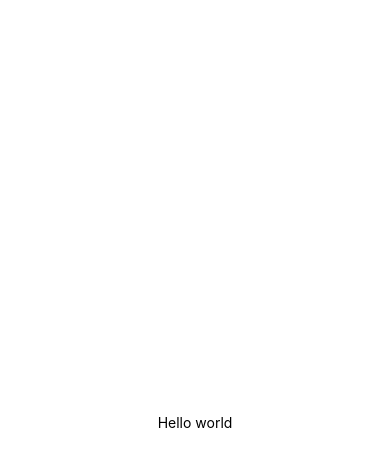
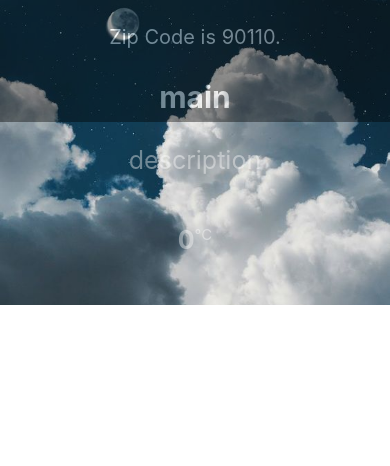
Before and after one commit to Wikanda-Ch/3SA04, a React Native app: screen / in a window 390 px wide. Shown: the top 466 px of the page. Built offline with nearby package versions, Linux system fonts and the light colour scheme.

Commit message:
section 4

```diff
--- a/App.js
+++ b/App.js
@@ -1,14 +1,13 @@
 import { StatusBar } from 'expo-status-bar';
 import React from 'react';
-import { StyleSheet, Text, View } from 'react-native';
+import { StyleSheet, View } from 'react-native';
+import Wheather from './components/Weather';
+import Constants from 'expo-constants';
 
 export default function App() {
-  const doIt = () => {
-    console.log("Hello from console")
-  }
   return (
     <View style={styles.container}>
-      <Text onPress={doIt}>Hello world</Text>
+      <Wheather zipCode="90110"/>
       <StatusBar style="auto" />
     </View>
   );
@@ -16,9 +15,6 @@
 
 const styles = StyleSheet.create({
   container: {
-    flex: 1,
-    backgroundColor: '#fff',
-    alignItems: 'center',
-    justifyContent: 'center',
+    paddingTop: Constants.statusBarHeight
   },
 });
--- /dev/null
+++ b/components/Forecast.js
@@ -0,0 +1,42 @@
+import React from 'react'
+import { View, Text, StyleSheet } from 'react-native'
+
+export default function Forecast(props) {
+    return (
+        <View>
+            <Text style = {styles.content}>{props.main}</Text>
+            <Text style = {styles.contentone}>{props.description}</Text>
+            <View style={{flexDirection: 'row', padding: 50}}>
+                <Text style = {styles.contenttwo}>{props.temp}</Text>
+                <Text style = {styles.contentthree}>°C</Text>
+            </View>
+        </View>
+    )
+   }
+
+   const styles = StyleSheet.create({
+       content:{
+           paddingTop: 30,
+           textAlign : 'center',
+           fontSize: 30,
+           fontWeight: 'bold',
+           color: 'white'
+       },
+       contentone:{
+            paddingTop: 30,
+            textAlign : 'center',
+            fontSize: 25,
+            color: 'white'
+        },
+        contenttwo:{
+            fontSize: 25,
+            fontWeight: 'bold',
+            color: 'white'
+        },
+        contentthree:{
+            textAlignVertical: 'center',
+            fontSize: 15,
+            color: 'white'
+        }
+
+   })
--- /dev/null
+++ b/components/Weather.js
@@ -0,0 +1,41 @@
+import React, { useState } from 'react'
+import { Text, View, ImageBackground, StyleSheet } from 'react-native'
+import Forecast from './Forecast'
+
+export default function Wheather(props){
+    const [forecastInfo, setForecastInfo] = useState({
+        main: 'main',
+        description: 'description',
+        temp: 0
+    })
+
+    return (
+        <ImageBackground source={require('../bg.jpg')} style={styles.backdrop}>
+            <View style={styles.temp}>
+            <Text style={styles.zipCode}>Zip Code is {props.zipCode}.</Text>
+            <Forecast {...forecastInfo}/>
+            </View>
+        </ImageBackground>
+    )
+}
+
+const styles = StyleSheet.create({
+    backdrop: {
+        width: '100%',
+        height: '100%'
+    },
+    temp: {
+        flexDirection: 'column',
+        alignItems: 'center',
+        backgroundColor : 'black',
+        opacity: 0.4,
+        width: '100%',
+        height: '40%'
+    },
+    zipCode: {
+        paddingTop : 25,
+        textAlign : 'center',
+        fontSize : 20,
+        color: 'white'
+    }
+})
```
Also changed, not shown: bg.jpg (added).
